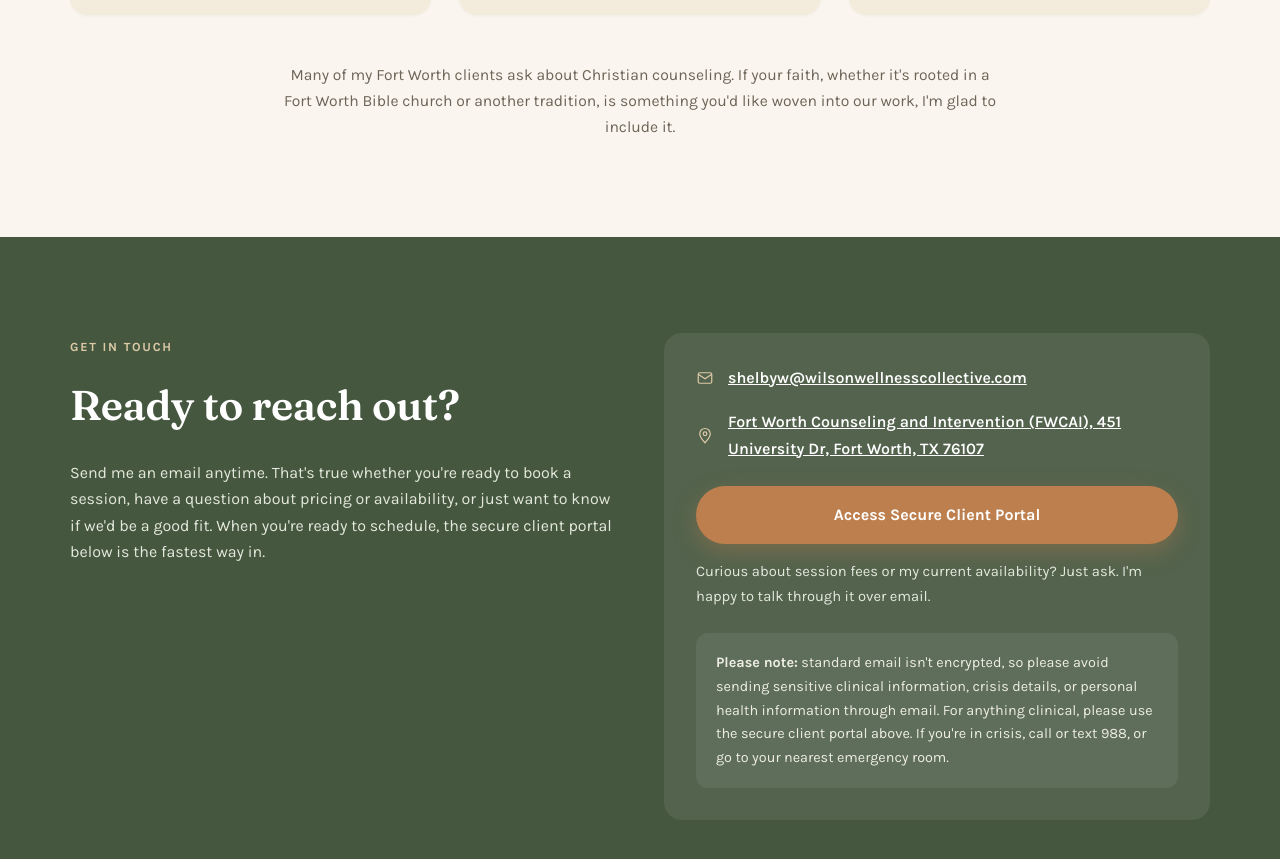
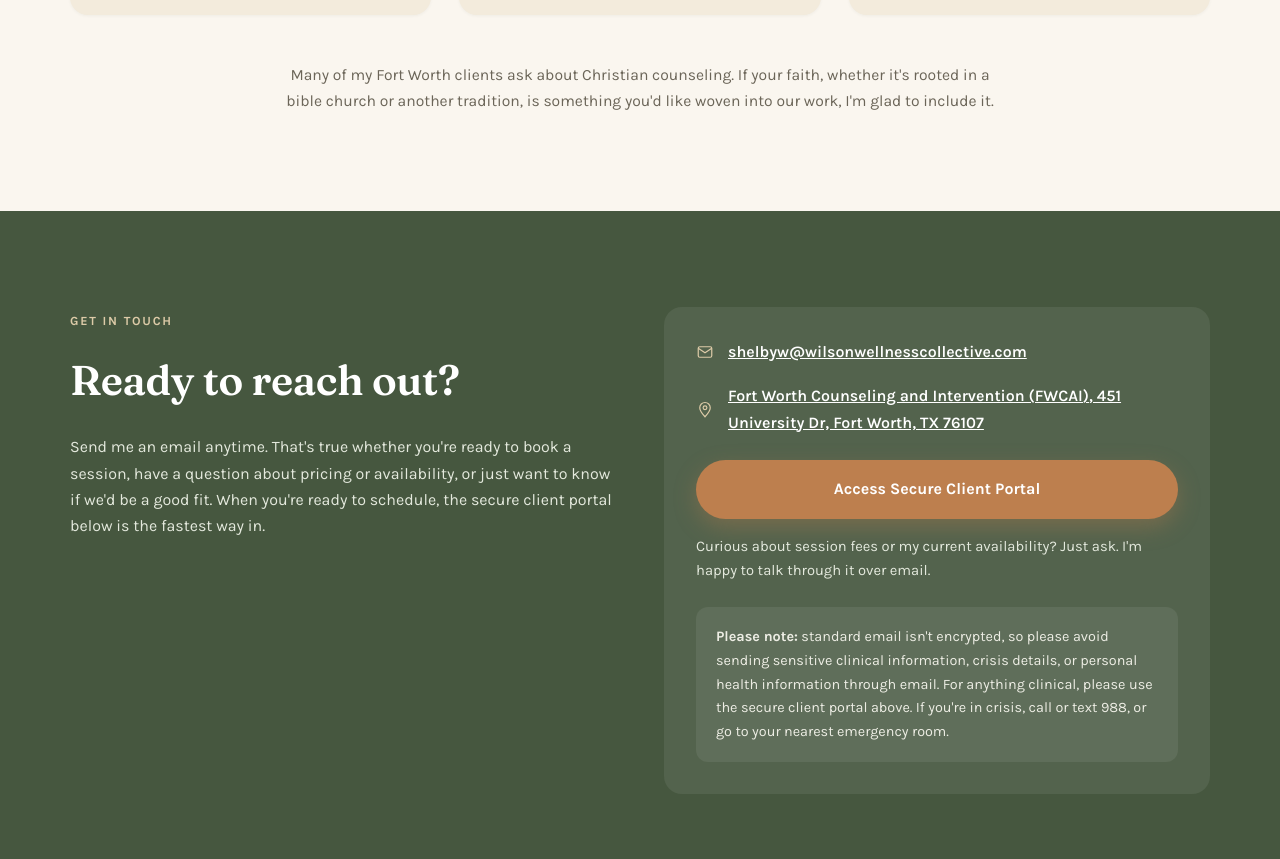
Before and after one commit to hudsonwilson/Shelby_Counseling, a plain HTML site: page index.html in a window 1280 px wide. Shown: the part 2989-3848 px from the top of the page. Drawn offline with Linux system fonts and the light colour scheme.

Commit message:
Fix capitalization of 'Bible' in faith note
Correct the capitalization of 'Bible' in the faith note.

```diff
--- a/index.html
+++ b/index.html
@@ -614,7 +614,7 @@
     <!-- EDIT FAITH NOTE HERE (weaves in Christian counseling naturally) -->
     <p class="faith-note">
       Many of my Fort Worth clients ask about Christian counseling. If your
-      faith, whether it's rooted in a Fort Worth Bible church or another
+      faith, whether it's rooted in a bible church or another
       tradition, is something you'd like woven into our work, I'm glad to
       include it.
     </p>
```
